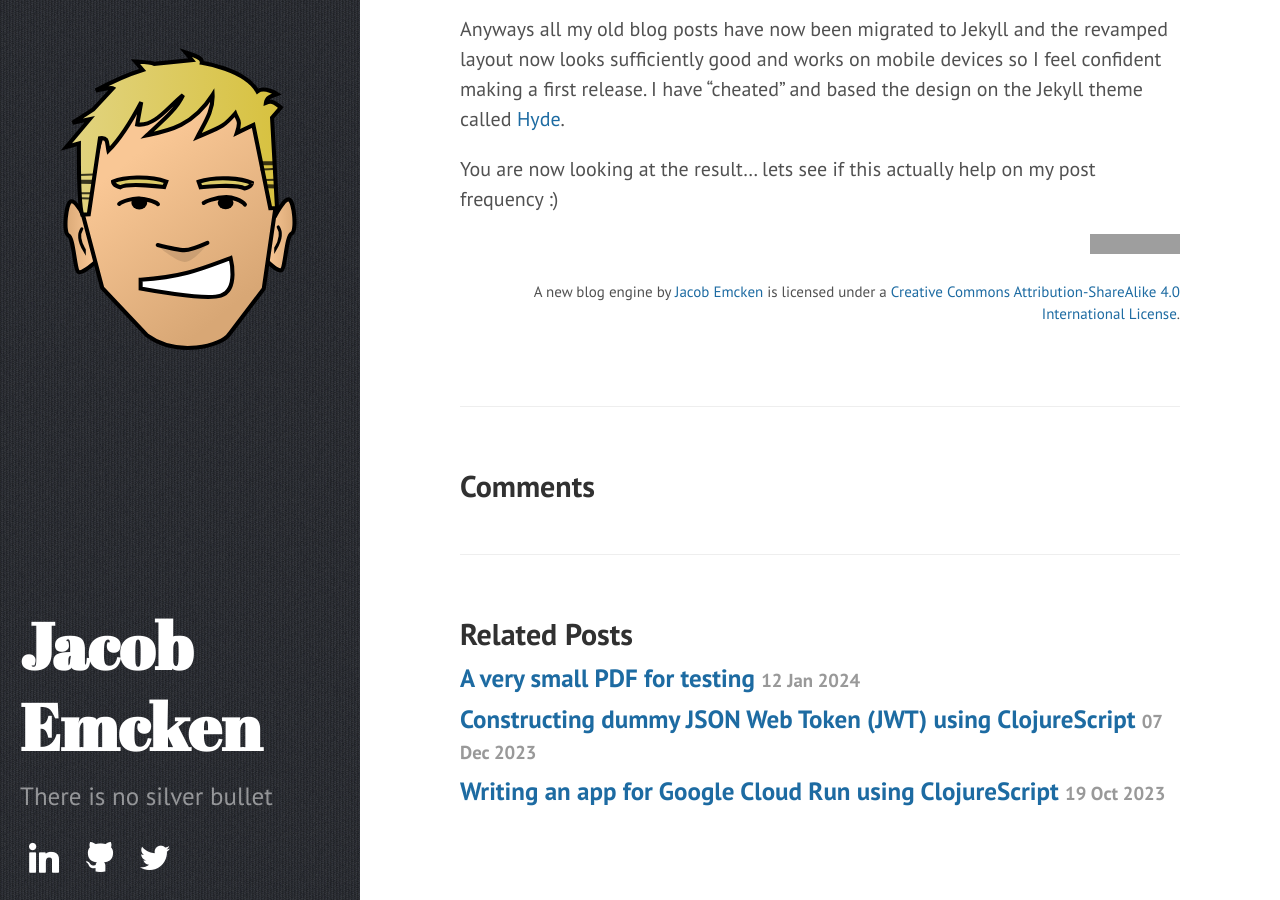
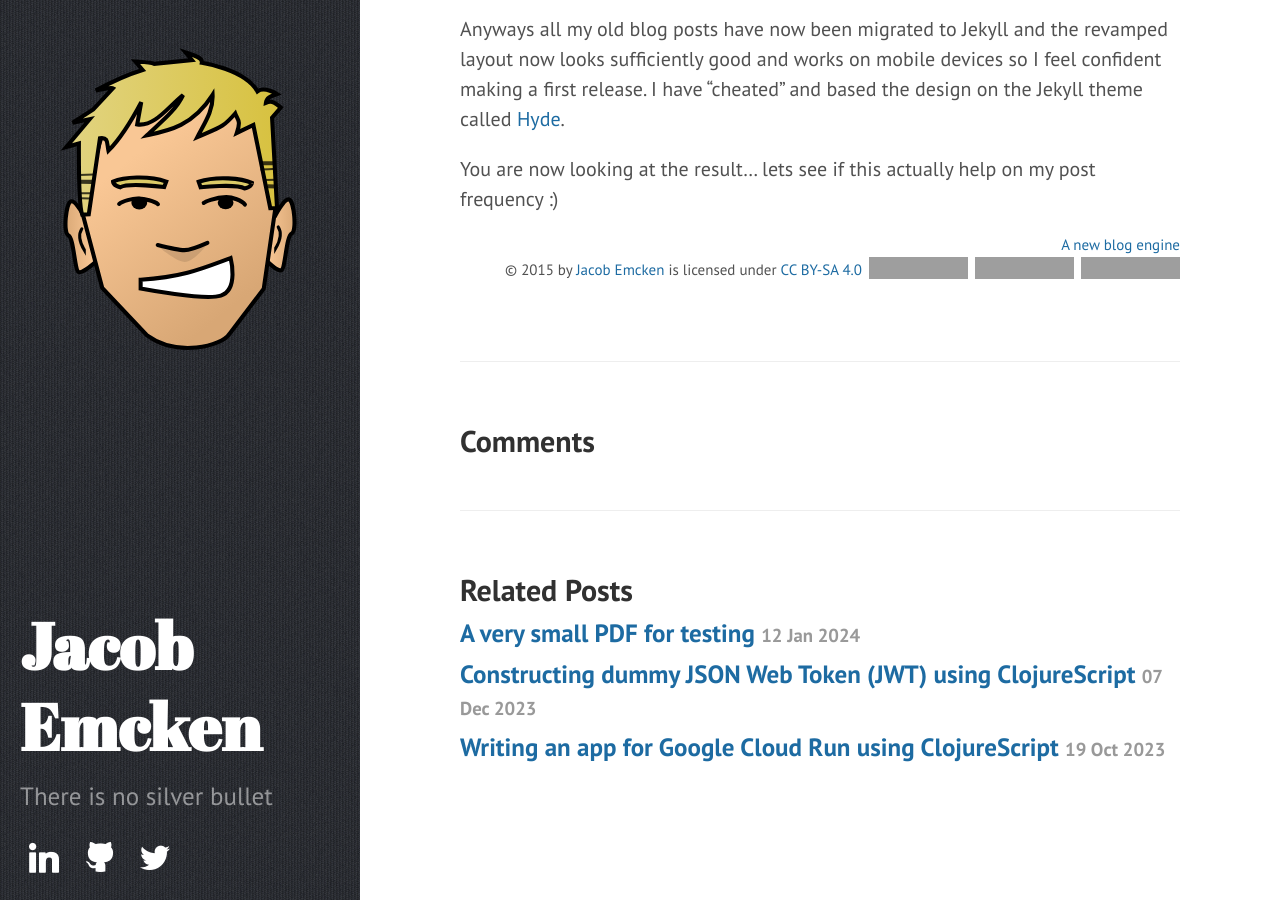
Before and after one commit to jacobemcken/jacobemcken.github.io, a Jekyll site: the page built from _posts/2015-01-01-a-new-blog-engine.markdown, in a window 1280 px wide and 900 px high, scrolled down 526 px. Built offline with Jekyll 4.4.1, drawn with Linux system fonts in a browser that asks for light colours; comment, search, counter and statistics services are not loaded; grey boxes are pictures that could not be loaded.

Commit message:
Make Creative Commons License hi-res monitor friendly

```diff
--- a/_config.yml
+++ b/_config.yml
@@ -25,7 +25,7 @@ google_analytics_tracking_id: G-9QC9JZ037D
 
 author:
   name:           'Jacob Emcken'
-  url:            https://twitter.com/jacobemcken
+  url:            https://www.emcken.dk
 
 # https://github.com/jekyll/jekyll-feed
 feed:
--- a/_includes/cc_attribution_sharealike.html
+++ b/_includes/cc_attribution_sharealike.html
@@ -1 +1,10 @@
-<a rel="license" href="http://creativecommons.org/licenses/by-sa/4.0/"><img alt="Creative Commons License" style="border-width:0" src="https://i.creativecommons.org/l/by-sa/4.0/88x31.png" /></a><br><span xmlns:dct="http://purl.org/dc/terms/" property="dct:title">{{ page.title }}</span> by <a xmlns:cc="http://creativecommons.org/ns#" href="{{ site.url }}" property="cc:attributionName" rel="cc:attributionURL">Jacob Emcken</a> is licensed under a <a rel="license" href="http://creativecommons.org/licenses/by-sa/4.0/">Creative Commons Attribution-ShareAlike 4.0 International License</a>.
+<p xmlns:cc="http://creativecommons.org/ns#" xmlns:dct="http://purl.org/dc/terms/">
+  <a property="dct:title" rel="cc:attributionURL" href="{{ page.url }}">{{ page.title }}</a><br/>
+  © {{ page.date | date: '%Y' }}
+  by <a rel="cc:attributionURL dct:creator" property="cc:attributionName" href="{{ site.author.url }}">{{ site.author.name }}</a>
+  is licensed under <a href="http://creativecommons.org/licenses/by-sa/4.0/?ref=chooser-v1" target="_blank" rel="license noopener noreferrer" style="display:inline-block;">CC BY-SA 4.0
+    <img style="height:22px!important;margin-left:3px;margin-bottom:0;vertical-align:text-bottom;" src="https://mirrors.creativecommons.org/presskit/icons/cc.svg?ref=chooser-v1">
+    <img style="height:22px!important;margin-left:3px;margin-bottom:0;vertical-align:text-bottom;" src="https://mirrors.creativecommons.org/presskit/icons/by.svg?ref=chooser-v1">
+    <img style="height:22px!important;margin-left:3px;margin-bottom:0;vertical-align:text-bottom;" src="https://mirrors.creativecommons.org/presskit/icons/sa.svg?ref=chooser-v1">
+  </a>
+</p>
```
